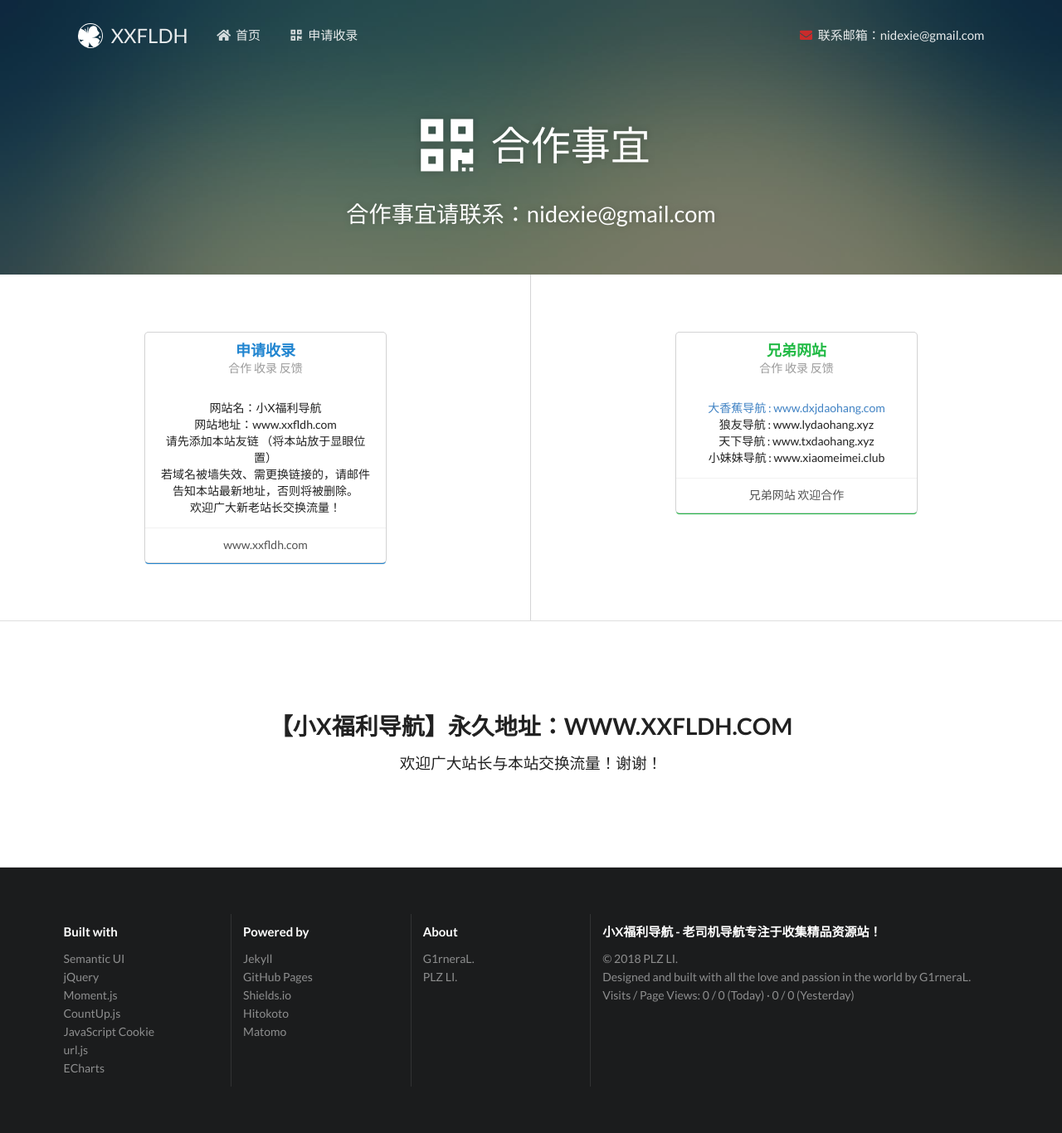
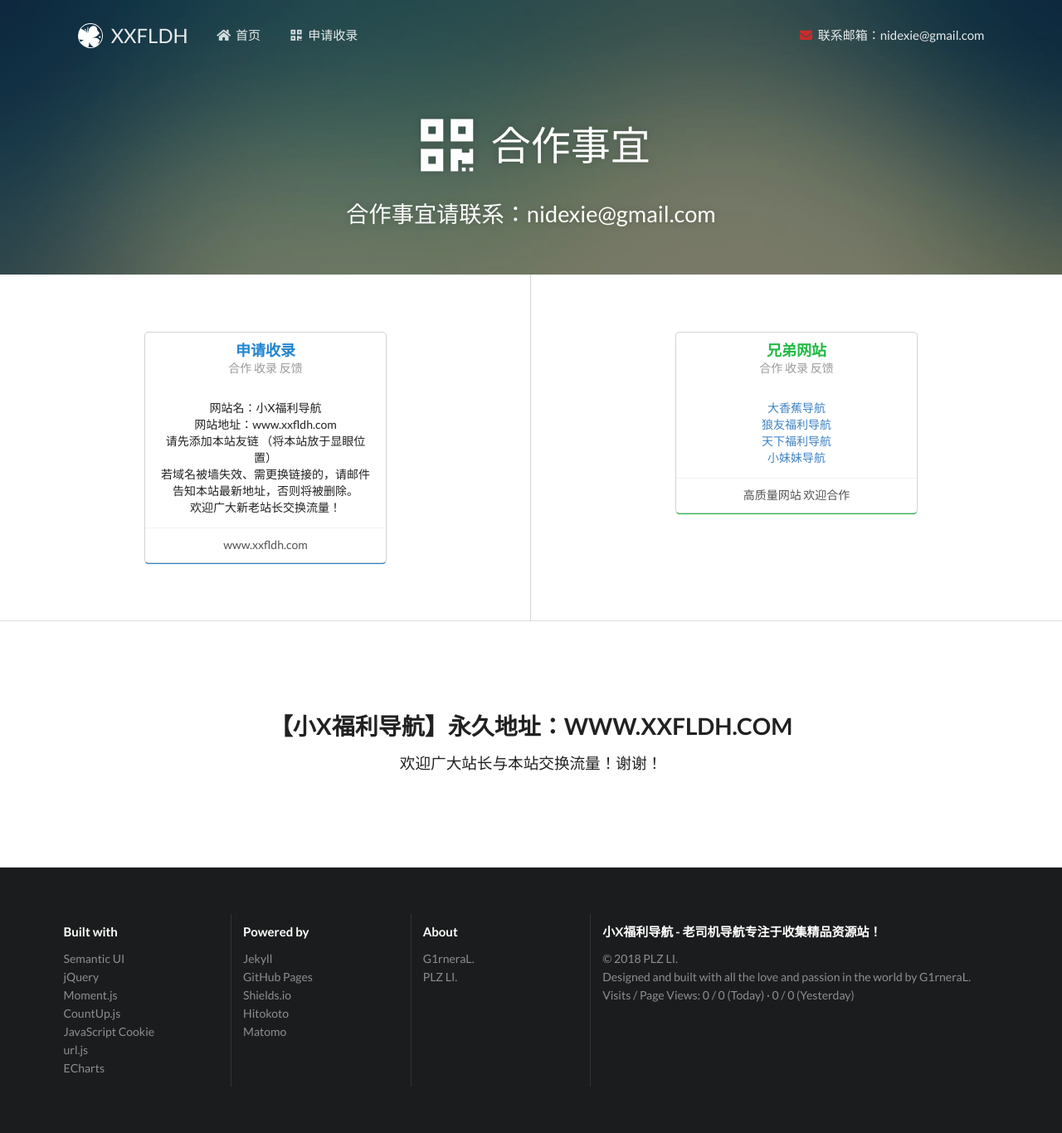
Before and after one commit to boboyang1/xxfldh, a Jekyll site: the page built from donate/index.html, in a window 1280 px wide. Shown: the whole page at 83% size. Built offline with Jekyll 4.4.1, drawn with Linux system fonts in a browser that asks for light colours; a script that is not in the unit is left out; comment, search, counter and statistics services are not loaded.

Commit message:
Update index.html

```diff
--- a/donate/index.html
+++ b/donate/index.html
@@ -33,13 +33,13 @@ active_key: donate
                         <div class="meta">合作 收录 反馈</div>
                     </div>
                     <div class="qrcode image">
-                     <a href="http://www.dxjdaohang.com" target="_blank">大香蕉导航 : www.dxjdaohang.com</a></br>
-                    狼友导航 : www.lydaohang.xyz</br>
-                   天下导航 : www.txdaohang.xyz</br>
-                  小妹妹导航 : www.xiaomeimei.club
+                     <a href="http://www.dxjdaohang.xyz" target="_blank">大香蕉导航</a></br>
+                    <a href="http://www.lydaohang.xyz" target="_blank">狼友福利导航</a></br>
+                   <a href="http://www.txdaohang.xyz" target="_blank">天下福利导航</a></br>
+                  <a href="http://www.xiaomeimei.club" target="_blank">小妹妹导航</a>
                     </div>
                     <div class="extra content">
-                        <div class="description">兄弟网站 欢迎合作</div>
+                        <div class="description">高质量网站 欢迎合作</div>
                     </div>
                 </div>
             </div>
```
